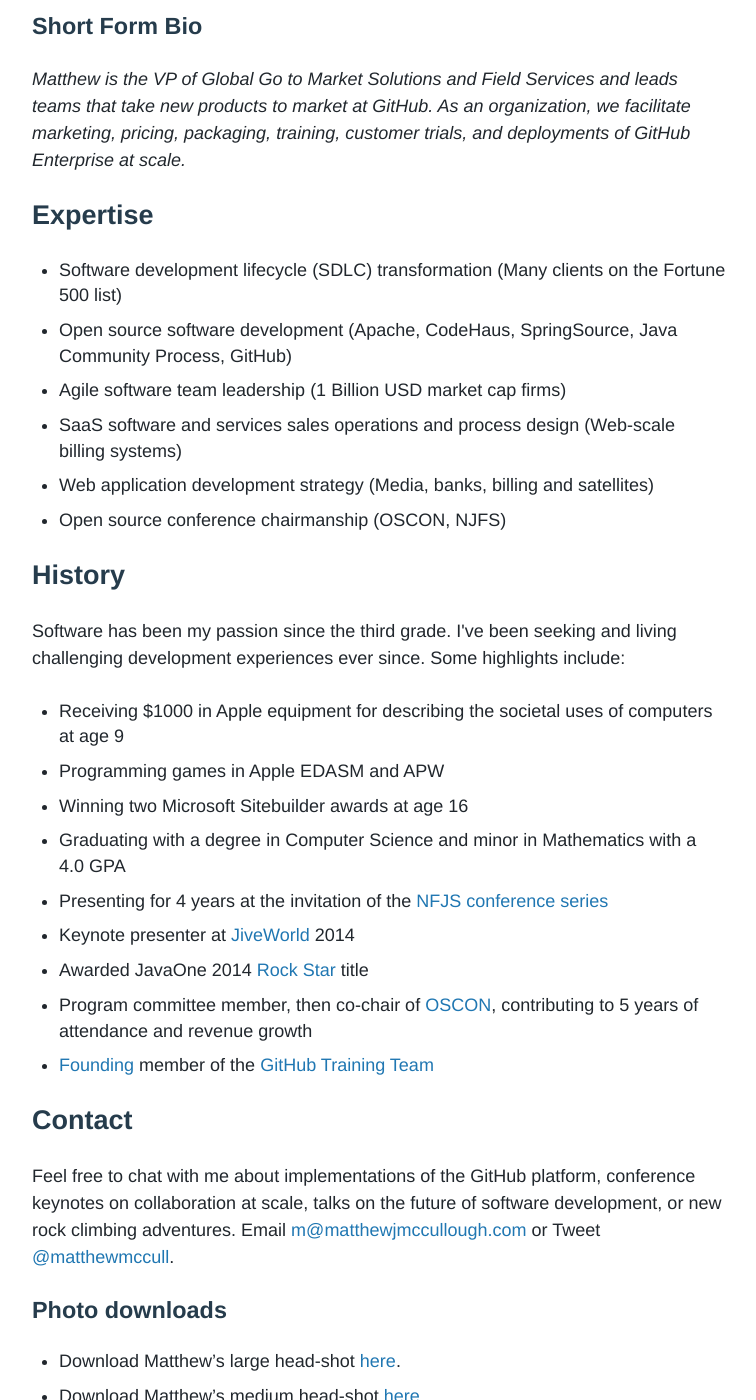
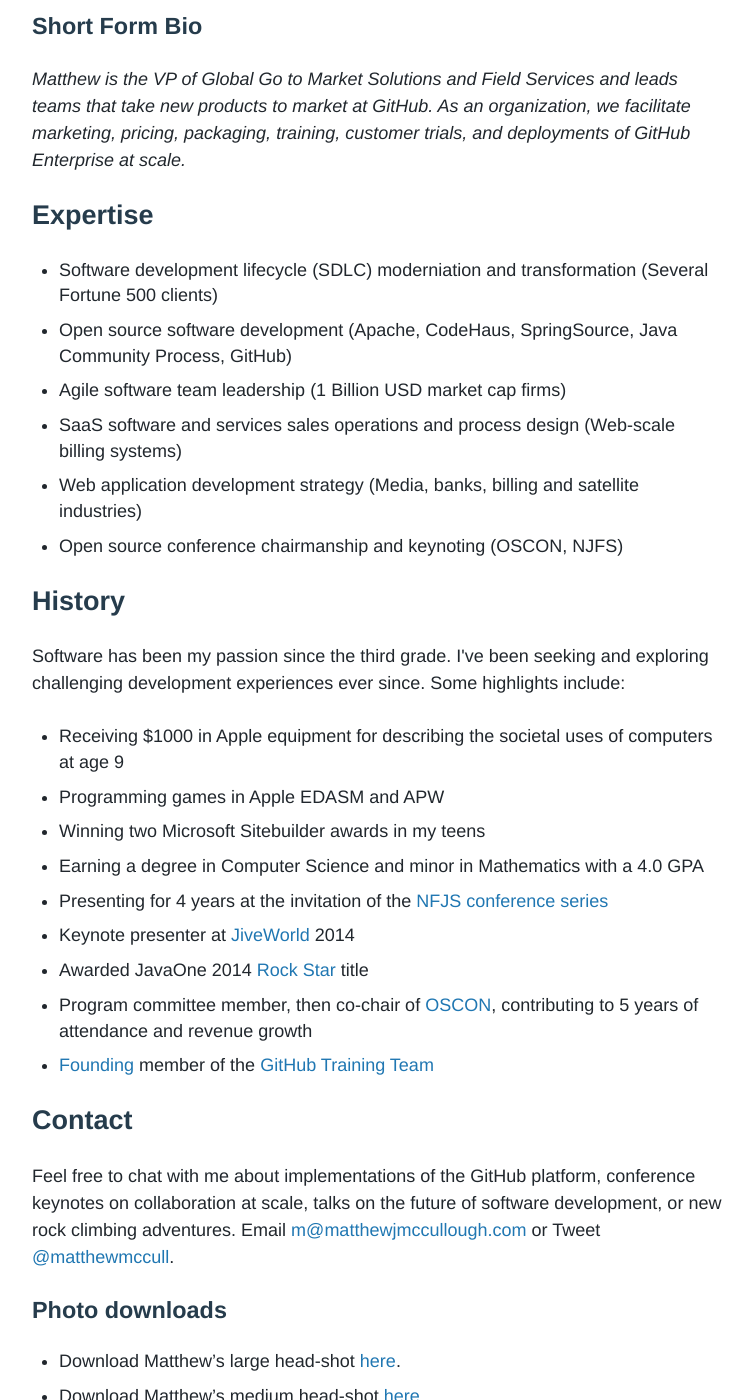
Before and after one commit to matthewmccullough/matthewmccullough.github.io, a Jekyll site: the page built from about/index.html, in a window 1280 px wide and 1400 px high, scrolled down 1316 px. Shown: the whole window, without its empty margins (261-1017 px from the left). Built offline with Jekyll 4.4.1, drawn with Linux system fonts in a browser that asks for light colours; comment, search, counter and statistics services are not loaded; some of the changed text lies outside the part shown.

Commit message:
Update bio and fix outdated and broken links

```diff
--- a/about/index.html
+++ b/about/index.html
@@ -13,7 +13,7 @@
     <section>
       <h2>About me</h2>
       <p>
-        Hi. I lead pre-sales at <a href="https://github.com/about/team">GitHub</a> as the <em>VP of Global Go to Market Solutions and Field Services</em>. This diversely skilled department includes Business Planning, Product Marketing, Consumption Revenue Architecture, Program Management, Revenue Enablement, Field Services, and Market Development teams. It's a privilege to apply my passion for the developer commumity, love of open source, experience in enterprise software development, and ideas for the future of distributed collaboration alongside my talented colleagues.
+        Hi. I lead several teams at <a href="https://github.com/about/team">GitHub</a> as the <em>VP of Global Go To Market Solutions and Field Services</em>. This diversely skilled department includes Business Planning, Product Marketing, Consumption Revenue Architecture, Program Management, Revenue Enablement, Field Services, and Market Development teams. It's a privilege to apply my passion for the developer commumity, love of open source, experience in enterprise software development, and ideas for the future of distributed collaboration alongside my talented colleagues.
       </p>
 
       <h2>Formal Speaking Bio</h2>
@@ -22,34 +22,34 @@
       <h3>Long Form Bio</h3>
       <p><em>Matthew J. McCullough, VP of Global Go to Market Solutions and Field Services for <a href="https://github.com/about/team">GitHub</a>, leads Business Planning, Product Marketing, Consumption Revenue Architecture, Program Management, Revenue Enablement, Field Services, and Market Development teams, is an energetic 20 year veteran of enterprise software development, world-traveling open source <a href="http://presentationpatterns.com/">educator</a>, and co-founder of a software consultancy. All of these activities provide avenues to share success stories of leveraging Git and GitHub for greater collaboration amongst software development teams.</em><p>
 
-      <p><em>Matthew is a co-author to the <a href="http://bit.ly/ogitbook">Version Control with Git</a>, <a href="http://shop.oreilly.com/product/0636920019909.do">Building and Testing with Gradle</a> and <a href="http://shop.oreilly.com/product/0636920010326.do">Jenkins: The Definitive Guide</a> O’Reilly books and creator of the <a href="http://bit.ly/ogitvid">Git Master Class</a> series for O’Reilly. Matthew regularly spoke on the <a href="http://nofluffjuststuff.com">No Fluff Just Stuff</a> conference tour, is the author of the <a href="http://bit.ly/gitrefcard">DZone Git RefCard</a>, and was founder and a past President of the <a href="http://denveropensource.org">Denver Open Source Users Group</a>.</em></p>
+      <p><em>Matthew is a co-author to the <a href="http://bit.ly/ogitbook">Version Control with Git</a>, <a href="http://shop.oreilly.com/product/0636920019909.do">Building and Testing with Gradle</a> and <a href="http://shop.oreilly.com/product/0636920010326.do">Jenkins: The Definitive Guide</a> O’Reilly books and creator of the <a href="http://bit.ly/ogitvid">Git Master Class</a> series for O’Reilly. Matthew regularly spoke on the <a href="http://nofluffjuststuff.com">No Fluff Just Stuff</a> conference tour, is the author of the <a href="http://bit.ly/gitrefcard">DZone Git RefCard</a>, and was founder and a past President of the <a href="https://www.meetup.com/DOSUG1/">Denver Open Source Users Group</a>.</em></p>
 
       <h3>Short Form Bio</h3>
       <p><em>Matthew is the VP of Global Go to Market Solutions and Field Services and leads teams that take new products to market at GitHub. As an organization, we facilitate marketing, pricing, packaging, training, customer trials, and deployments of GitHub Enterprise at scale.</em></p>
 
       <h2>Expertise</h2>
       <ul>
-        <li>Software development lifecycle (SDLC) transformation (Many clients on the Fortune 500 list)</li>
+        <li>Software development lifecycle (SDLC) moderniation and transformation (Several Fortune 500 clients)</li>
         <li>Open source software development (Apache, CodeHaus, SpringSource, Java Community Process, GitHub)</li>
         <li>Agile software team leadership (1 Billion USD market cap firms)</li>
         <li>SaaS software and services sales operations and process design (Web-scale billing systems)</li>
-        <li>Web application development strategy (Media, banks, billing and satellites)</li>
-        <li>Open source conference chairmanship (OSCON, NJFS)</li>
+        <li>Web application development strategy (Media, banks, billing and satellite industries)</li>
+        <li>Open source conference chairmanship and keynoting (OSCON, NJFS)</li>
       </ul>
 
       <h2>History</h2>
       <p>
-        Software has been my passion since the third grade. I've been seeking and living challenging development experiences ever since. Some highlights include:
+        Software has been my passion since the third grade. I've been seeking and exploring challenging development experiences ever since. Some highlights include:
       </p>
       <ul>
         <li>Receiving $1000 in Apple equipment for describing the societal uses of computers at age 9</li>
         <li>Programming games in Apple EDASM and APW</li>
-        <li>Winning two Microsoft Sitebuilder awards at age 16</li>
-        <li>Graduating with a degree in Computer Science and minor in Mathematics with a 4.0 GPA</li>
+        <li>Winning two Microsoft Sitebuilder awards in my teens</li>
+        <li>Earning a degree in Computer Science and minor in Mathematics with a 4.0 GPA</li>
         <li>Presenting for 4 years at the invitation of the <a href="http://nofluffjuststuff.com">NFJS conference series</a></li>
-        <li>Keynote presenter at <a href="https://jiveworld.jivesoftware.com/">JiveWorld</a> 2014</li>
-        <li>Awarded JavaOne 2014 <a href="https://blogs.oracle.com/javaone/entry/javaone_2014_rock_stars">Rock Star</a> title</li>
-        <li>Program committee member, then co-chair of <a href="http://oscon.com">OSCON</a>, contributing to 5 years of attendance and revenue growth</li>
+        <li>Keynote presenter at <a href="https://www.jivesoftware.com/company/">JiveWorld</a> 2014</li>
+        <li>Awarded JavaOne 2014 <a href="https://blogs.oracle.com/java/post/annoucing-javaone-2014-rock-stars">Rock Star</a> title</li>
+        <li>Program committee member, then co-chair of <a href="https://en.wikipedia.org/wiki/O%27Reilly_Open_Source_Convention">OSCON</a>, contributing to 5 years of attendance and revenue growth</li>
         <li><a href="https://blog.github.com/2010-11-23-online-git-training-series/">Founding</a> member of the <a href="https://services.github.com">GitHub Training Team</a></li>
       </ul>
 
--- a/index.html
+++ b/index.html
@@ -8,7 +8,7 @@
     <section>
       <h1>My thoughts on software development</h1>
       <p>
-        I lead the Field Services efforts at <a href="https://github.com/about/team">GitHub</a> as the <em>VP of Field Services</em> and I love to think and write about open source, evolution of the SDLC, and the future of distributed management.
+        I lead several teams at <a href="https://github.com/about/team">GitHub</a> as the <em>VP of Global Go To Market Solutions and Field Services</em> and I love to think and write about open source, evolution of the SDLC, and the future of distributed management.
       </p>
     </section>
   </div>
```
